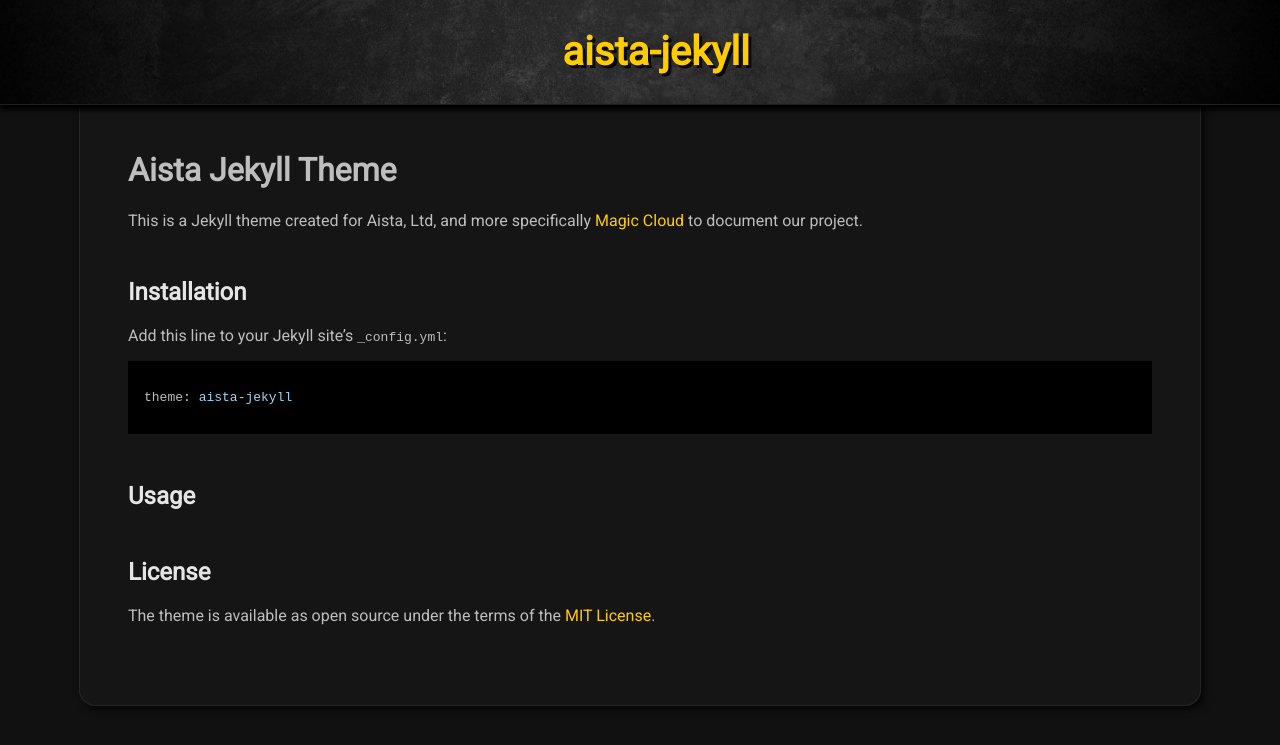
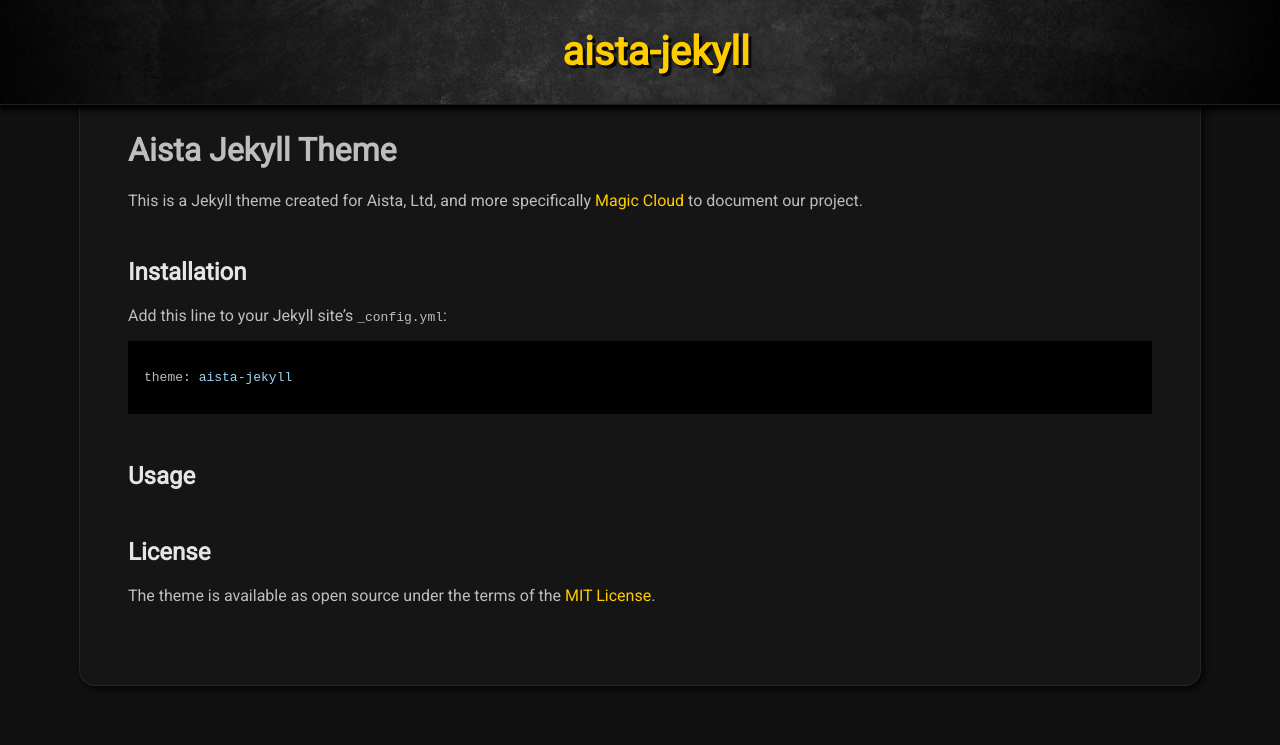
Before and after one commit to polterguy/aista-jekyll, a Jekyll site: the page built from README.md, in a window 1280 px wide. Shown: the top 745 px of the page. Built offline with Jekyll 4.4.1, drawn with Linux system fonts in a browser that asks for light colours; our own code applies the rules of GitHub Pages for plain Markdown files.

Commit message:
Update style.css

```diff
--- a/assets/style.css
+++ b/assets/style.css
@@ -47,7 +47,7 @@ h2, h3, h4, h5, h6 {
   margin-left: auto;
   margin-right: auto;
   background-color: #151515;
-  padding: 130px 3rem 3rem 3rem;
+  padding: 110px 3rem 3rem 3rem;
   margin-bottom: 3rem;
   border-radius: 0 0 1rem 1rem;
   border-right: solid 1px #252525;
```
